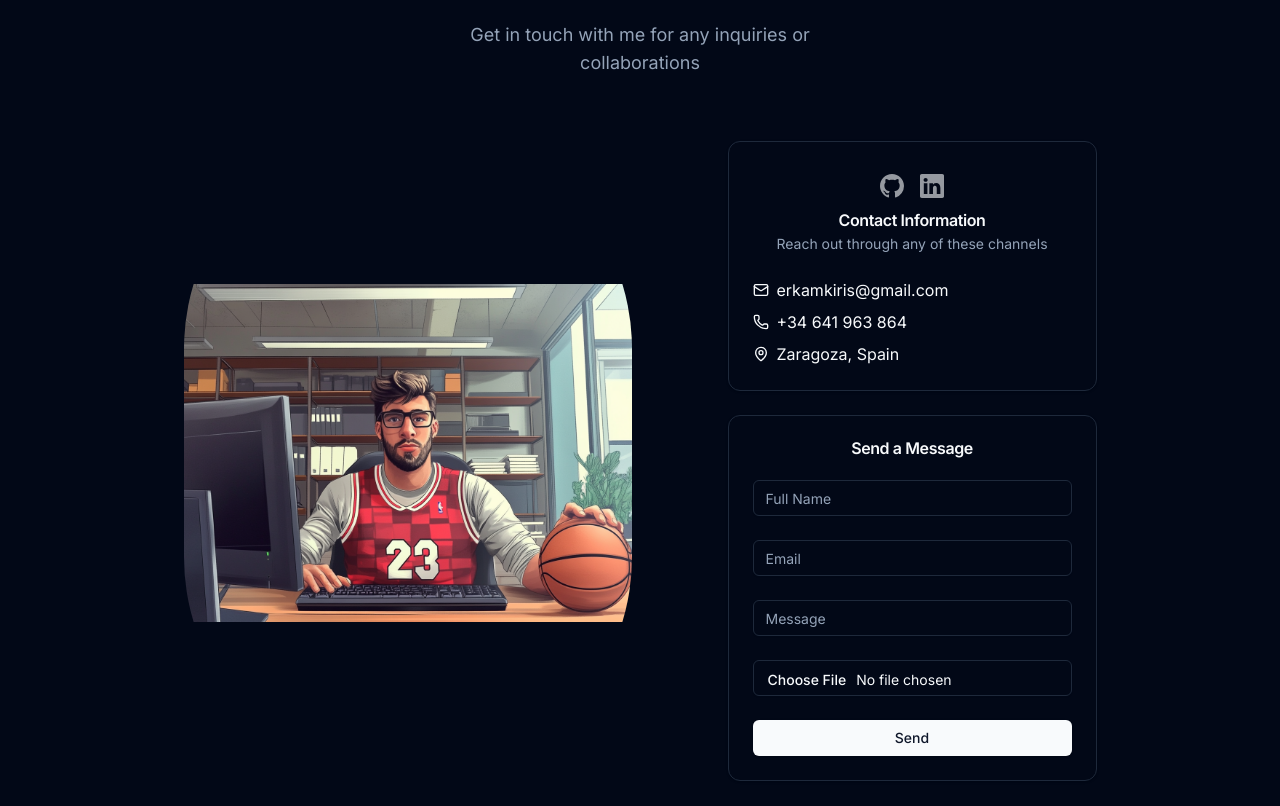
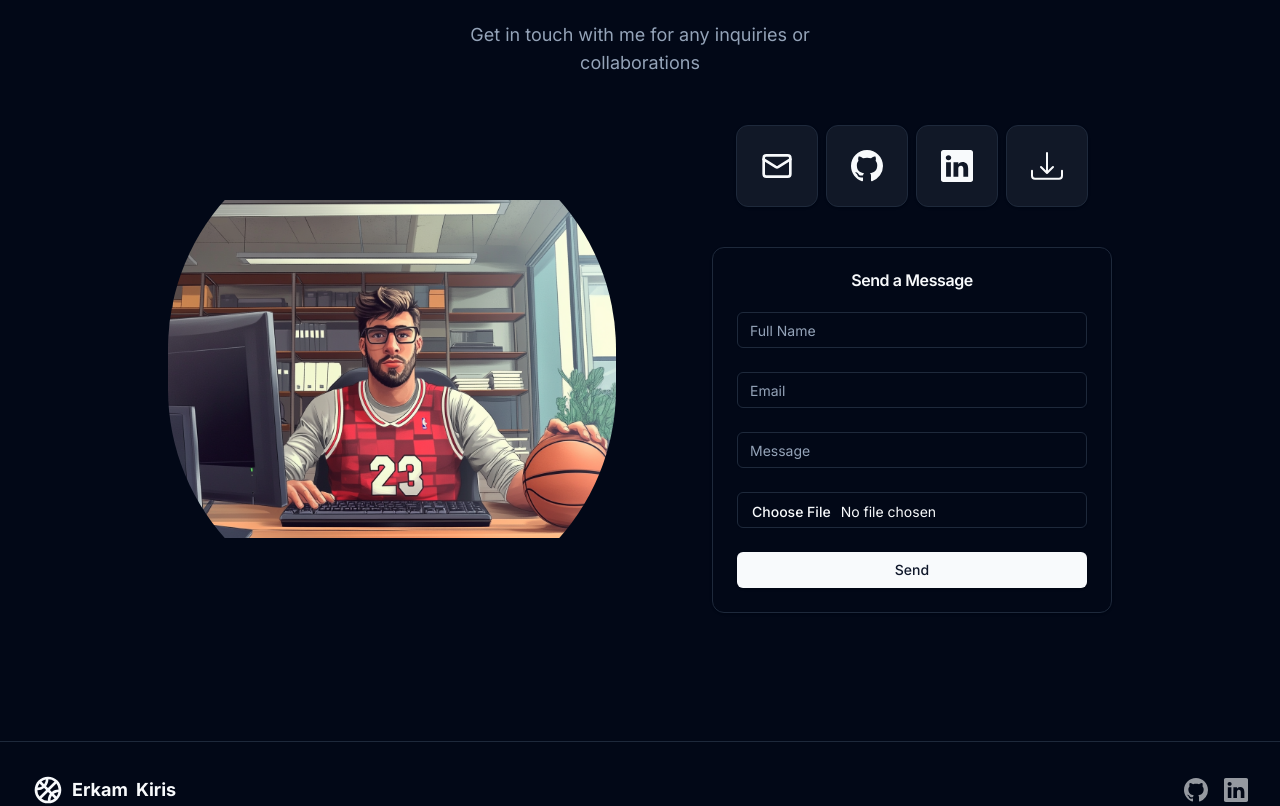
Before and after one commit to erkamkrs/portfolio-website, a Next.js app: page / in a window 1280 px wide. Shown: the part 3220-4026 px from the top of the page. Built offline with nearby package versions, Linux system fonts and the light colour scheme.

Commit message:
feat(contact): enhance contact component with new layout and download CV functionality

```diff
--- a/components/contact.tsx
+++ b/components/contact.tsx
@@ -1,7 +1,7 @@
 "use client"
 import React, { useId } from "react";
-import { Mail, MapPin, Phone } from "lucide-react";
-import { BsGithub, BsLinkedin } from "react-icons/bs";
+import { Mail, Phone, SaveIcon } from "lucide-react";
+import { BsGithub, BsLinkedin, BsDownload } from "react-icons/bs";
 import Link from "next/link";
 import ErkamImg from "@/public/developer2.jpg";
 import { Card, CardContent, CardDescription, CardHeader, CardTitle } from "@/components/ui/card";
@@ -12,6 +12,7 @@ import { sendEmail } from "@/lib/contactEmail";
 import { useForm } from 'react-hook-form';
 import { useToast } from "@/hooks/use-toast"
 import { FadeIn } from "./ui/fadeIn";
+import { Download } from "lucide-react";
 
 // Forwarded TextInput Component
 const TextInput = React.forwardRef<HTMLInputElement, React.ComponentPropsWithoutRef<'input'> & { label: string, onChange: (e: React.ChangeEvent<HTMLInputElement>) => void }>(({
@@ -79,37 +80,34 @@ export default function Contact() {
                             Get in touch with me for any inquiries or collaborations
                         </p>
                     </div>
-                    <div className="flex lg:flex-row  flex-col lg:justify-between gap-x-24">
+                    <div className="flex lg:flex-row flex-col lg:justify-between gap-x-24">
                         <Image alt="Erkam Kiris" src={ErkamImg} className="rounded-full object-contain lg:max-w-md" />
-                        <div className="space-y-4 mt-4 flex flex-col gap-2">
-                            <Card>
-                                <CardHeader>
-                                    <div className="flex flex-row justify-center gap-4 w-full items-center py-2">
-                                        <Link href="https://github.com/erkamkrs" aria-label="GitHub" className="text-foreground/60 hover:text-foreground">
-                                            <BsGithub className="h-6 w-6" />
-                                        </Link>
-                                        <Link href="https://www.linkedin.com/in/erkamkiris/" aria-label="LinkedIn" className="text-foreground/60 hover:text-foreground">
-                                            <BsLinkedin className="h-6 w-6" />
-                                        </Link>
-                                    </div>
-                                    <CardTitle>Contact Information</CardTitle>
-                                    <CardDescription>Reach out through any of these channels</CardDescription>
-                                </CardHeader>
-                                <CardContent className="space-y-2">
-                                    <div className="flex items-center space-x-2">
-                                        <Mail className="h-4 w-4" />
-                                        <span>erkamkiris@gmail.com</span>
-                                    </div>
-                                    <div className="flex items-center space-x-2">
-                                        <Phone className="h-4 w-4" />
-                                        <span>+34 641 963 864</span>
-                                    </div>
-                                    <div className="flex items-center space-x-2">
-                                        <MapPin className="h-4 w-4" />
-                                        <span>Zaragoza, Spain</span>
-                                    </div>
-                                </CardContent>
-                            </Card>
+                        <div className="space-y-4 flex flex-col">
+                            <CardContent className="flex flex-row gap-2 items-center justify-between ">
+                                <Link className="text-foreground/60 hover:text-foreground" href="mailto:erkamkiris@gmail.com">
+                                    <Card className="flex flex-col items-center space-x-2 p-4 mx-auto hover:shadow-lg transition-transform hover:scale-105 bg-gray-900">
+                                        <Mail className="h-8 w-8 m-2" />
+                                    </Card>
+                                </Link>
+                                <Link href="https://github.com/erkamkrs" aria-label="GitHub" className="text-foreground/60 hover:text-foreground">
+                                    <Card className="flex flex-col items-center space-x-2 p-4 mx-auto hover:shadow-lg transition-transform hover:scale-105 bg-gray-900">
+                                        <BsGithub className="h-8 w-8 m-2" />
+                                    </Card>
+                                </Link>
+                                <Link href="https://www.linkedin.com/in/erkamkiris/" aria-label="LinkedIn" className="text-foreground/60 hover:text-foreground">
+                                    <Card className="flex flex-col items-center space-x-2 p-4 mx-auto hover:shadow-lg transition-transform hover:scale-105 bg-gray-900">
+                                        <BsLinkedin className="h-8 w-8 m-2" />
+                                    </Card>
+                                </Link>
+                                <Link
+                                    href="/Erkam_Kiris_CV.pdf"
+                                    download="Erkam_Kiris_CV.pdf"
+                                    className="text-foreground/60 hover:text-foreground">
+                                    <Card className="flex flex-col items-center space-x-2 p-4 mx-auto hover:shadow-lg transition-transform hover:scale-105 bg-gray-900">
+                                        <BsDownload className="h-8 w-8 m-2" />
+                                    </Card>
+                                </Link>
+                            </CardContent>
                             <Card>
                                 <CardHeader>
                                     <CardTitle>Send a Message</CardTitle>
@@ -129,7 +127,7 @@ export default function Contact() {
                         </div>
                     </div>
                 </div>
-            </FadeIn>
+            </FadeIn >
         </section >
     );
 }
```
Also changed, not shown: 1 other file (tests, documents, lock files or other folders).
